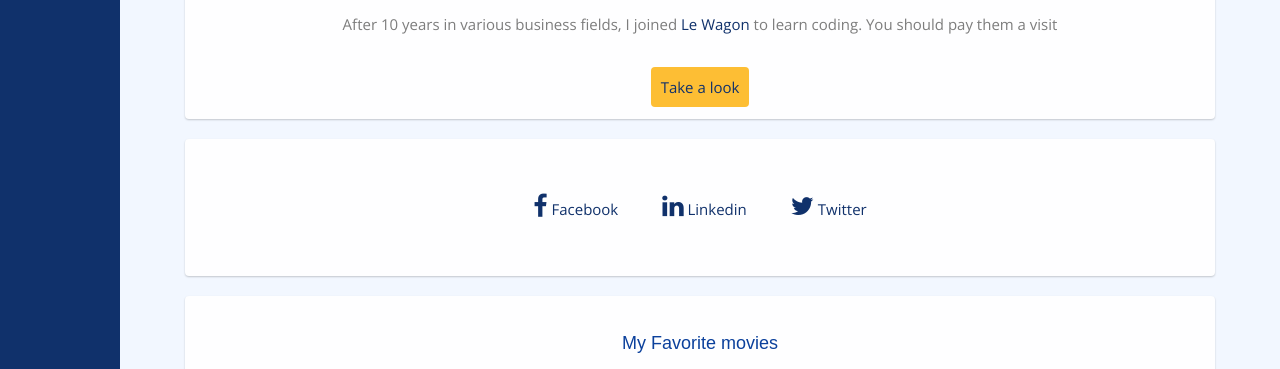
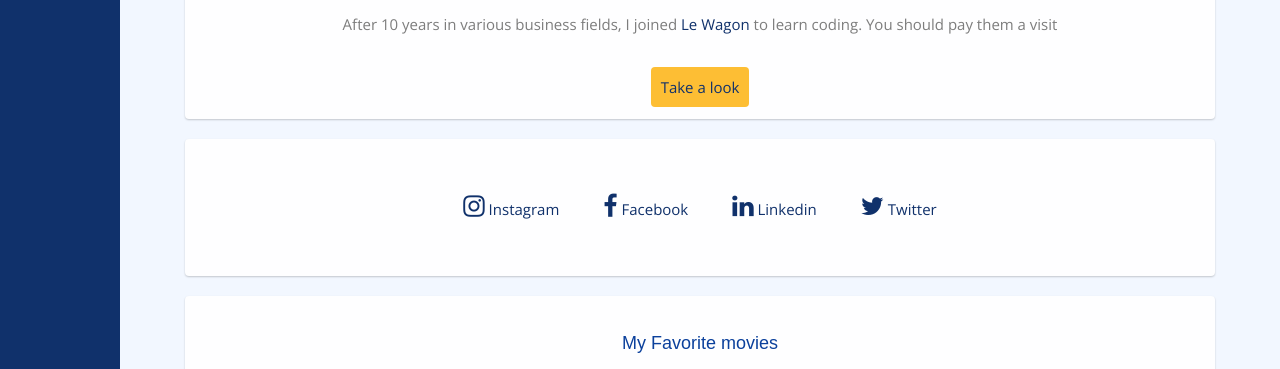
Before and after one commit to hboughaleb/profile, a plain HTML site: page index.html in a window 1280 px wide. Shown: the part 243-612 px from the top of the page. Drawn offline with nearby package versions, Linux system fonts and the light colour scheme.

Commit message:
added links to Instagram and changed profile pic

```diff
--- a/index.html
+++ b/index.html
@@ -47,6 +47,11 @@
 
         <div class="card text-center">
           <ul class="list-inline">
+            <li class="text-center">
+              <a href="https://www.instagram.com/hboughaleb/" target="_blank">
+                <i class="fa fa-instagram"></i> Instagram
+              </a>
+            </li>
             <li class="text-center">
               <a href="https://www.facebook.com/hamza.boughaleb" target="_blank">
                 <i class="fa fa-facebook"></i> Facebook
```
Also changed, not shown: images/profile_pic.jpg.
